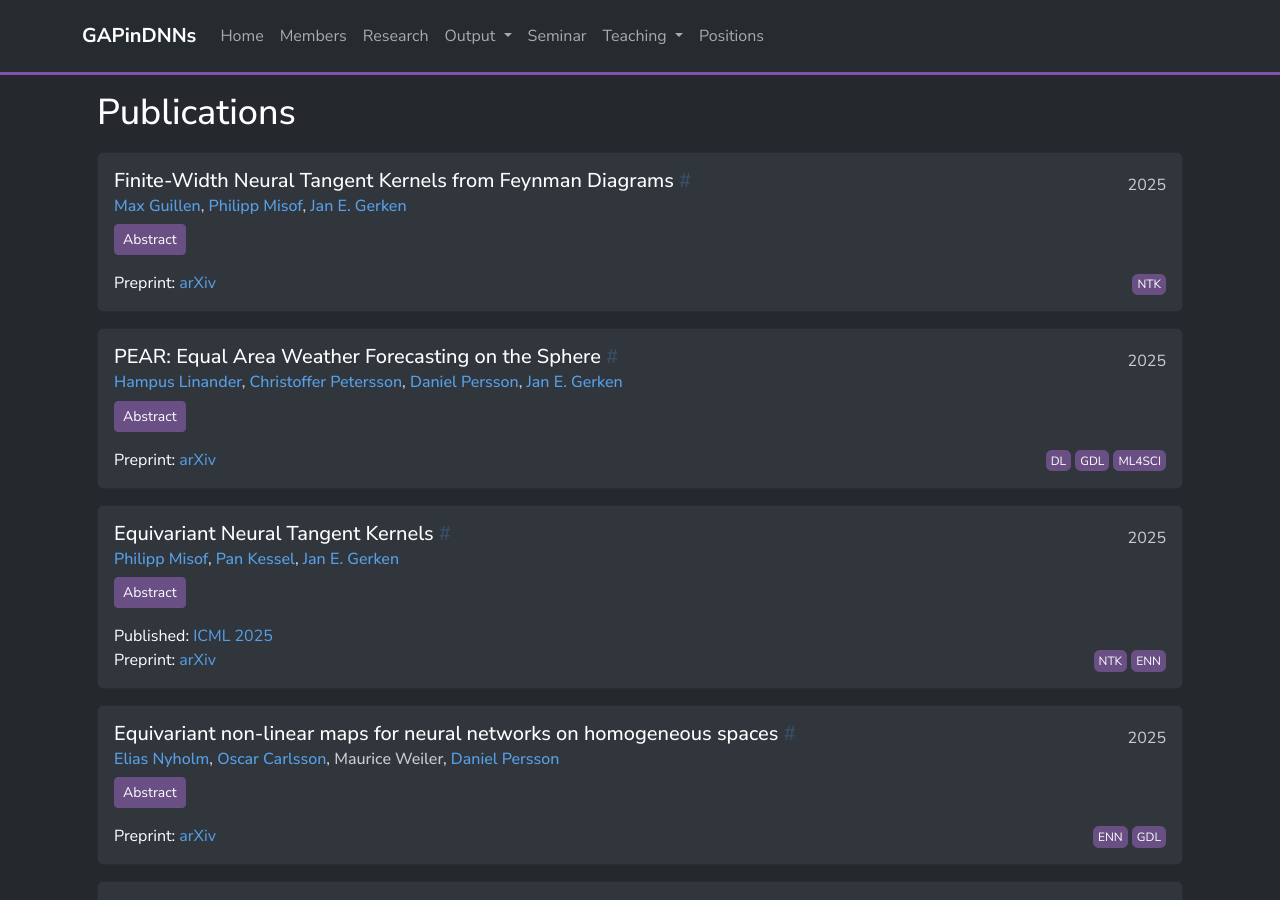
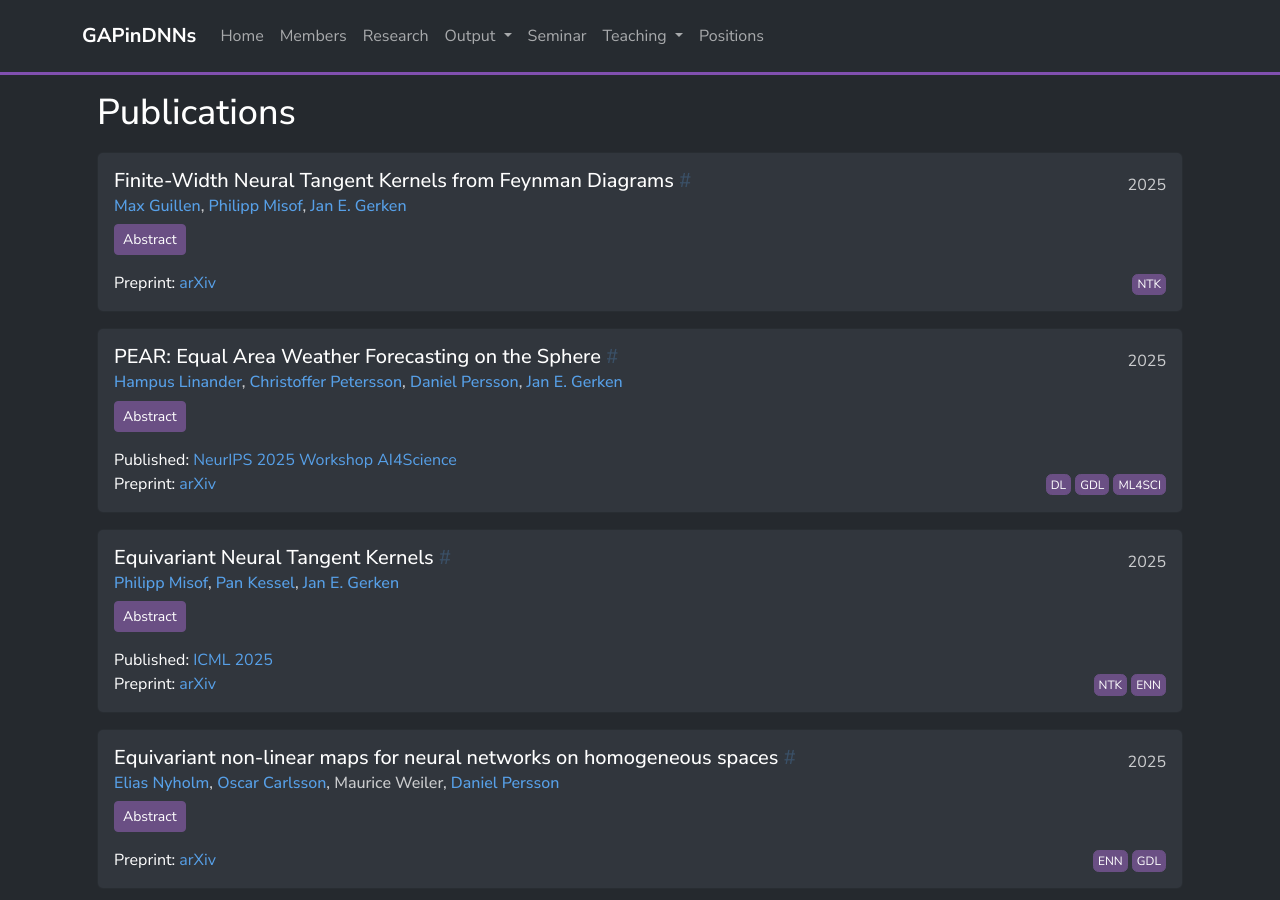
Before and after one commit to GAPinDNNs/gapindnns.github.io, a Jekyll site: the page built from _pages/publications.html, in a window 1280 px wide and 900 px high. Built offline with Jekyll 4.4.1, drawn with Linux system fonts in a browser that asks for light colours; nearby versions of some CDN libraries.

Commit message:
Add workshop reference to PEAR paper

```diff
--- a/_data/publications/Linander_-_PEAR(2025).yml
+++ b/_data/publications/Linander_-_PEAR(2025).yml
@@ -16,6 +16,7 @@ abstract: |
 preprint:
   URL: https://arxiv.org/abs/2505.17720
   name: arXiv
+publisher: NeurIPS 2025 Workshop AI4Science
 type: article
 tags:
   - DL
```
